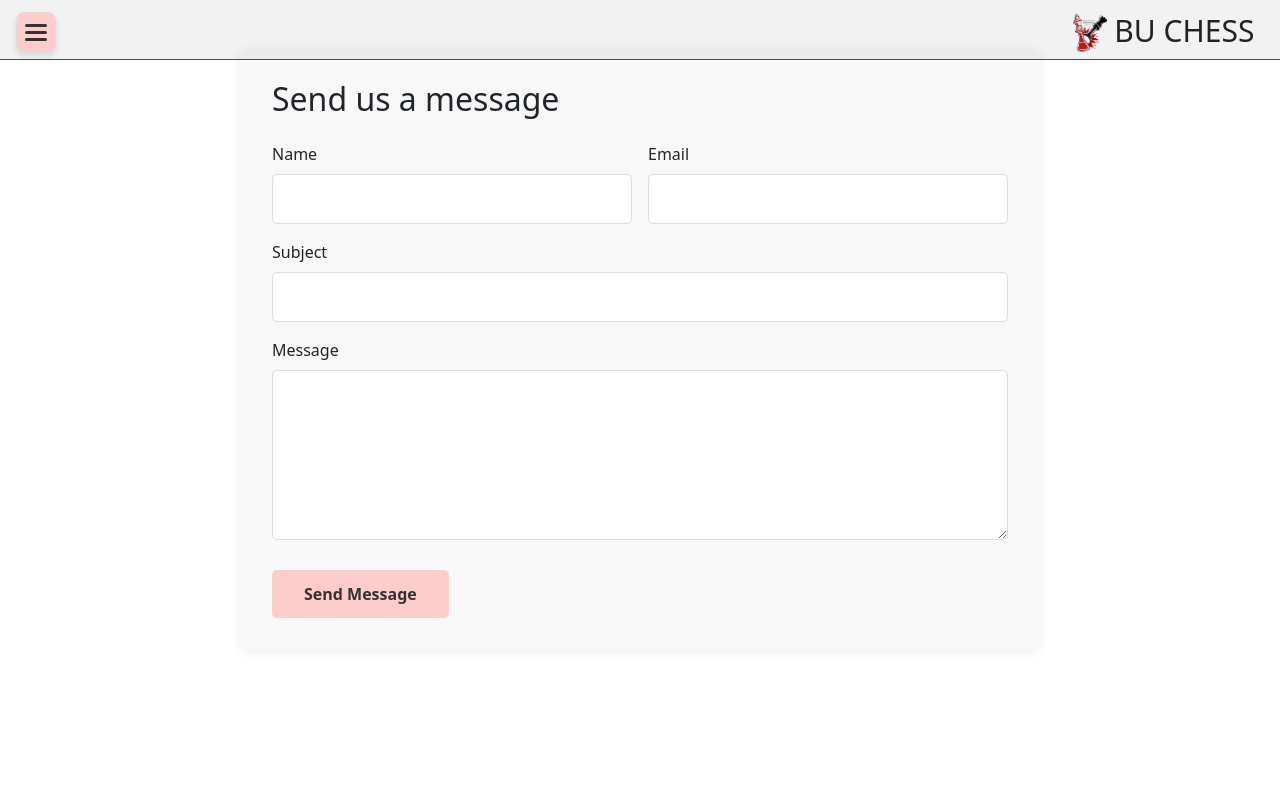
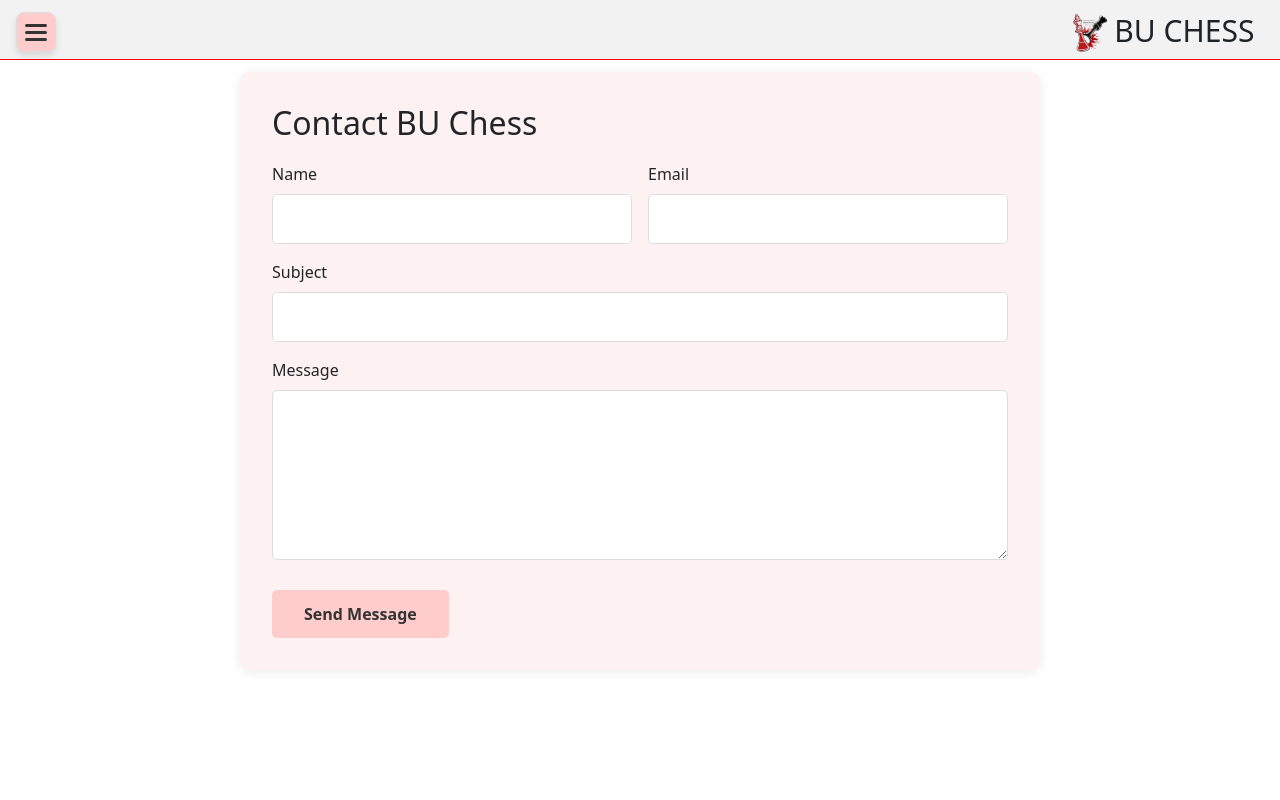
Before and after one commit to tiazheng04/bu-chess, a React app: page /contactus in a window 1280 px wide. Shown: the top 800 px of the page. Built offline with nearby package versions, Linux system fonts and the light colour scheme; the HTML template or start-up script is replaced by a standard one.

Commit message:
cleaned up styling and positioning of the contact us element

```diff
--- a/src/ContactUs.tsx
+++ b/src/ContactUs.tsx
@@ -18,14 +18,12 @@ function ContactUs() {
   const [isSubmitting, setIsSubmitting] = useState(false);
   const [submitStatus, setSubmitStatus] = useState<null | "success" | "error">(null);
 
-  // ADDED: basic client-side validation helper (optional)
   const isValid = () =>
     formData.name.trim() &&
     /\S+@\S+\.\S+/.test(formData.email) &&
     formData.subject.trim() &&
     formData.message.trim();
 
-  // Handle form input changes
   const handleChange = (e: React.ChangeEvent<HTMLInputElement | HTMLTextAreaElement>) => {
     const { name, value } = e.target;
     setFormData(prev => ({
@@ -34,7 +32,6 @@ function ContactUs() {
     }));
   };
 
-  // CHANGED: submit to Formspree via fetch
   const handleSubmit = async (e: React.FormEvent) => {
     e.preventDefault();
     setIsSubmitting(true);
@@ -47,7 +44,6 @@ function ContactUs() {
     }
 
     try {
-      // Build FormData that Formspree expects
       const payload = new FormData();
       payload.append("name", formData.name);
       payload.append("email", formData.email);
@@ -60,7 +56,7 @@ function ContactUs() {
       const res = await fetch(`https://formspree.io/f/${FORMSPREE_ID}`, {
         method: "POST",
         body: payload,
-        headers: { Accept: "application/json" } // ADDED: ensures JSON response
+        headers: { Accept: "application/json" }
       });
 
       if (res.ok) {
@@ -68,7 +64,6 @@ function ContactUs() {
         setFormData({ name: "", email: "", subject: "", message: "" });
         setSubmitStatus("success");
       } else {
-        // Formspree returns 422 for validation errors, surface message if present
         try {
           const data = await res.json();
           console.error("Formspree error:", data);
@@ -115,11 +110,12 @@ function ContactUs() {
           <div style={{
             width: "100%",
             padding: "2rem",
-            backgroundColor: "#f8f8f8",
+            marginTop: "3vh",
+            backgroundColor: "#fef1f1ff",
             borderRadius: "10px",
             boxShadow: "0 2px 12px rgba(0,0,0,0.08)"
           }}>
-            <h2 style={{ marginBottom: "1.5rem" }}>Send us a message</h2>
+            <h2 style={{ marginBottom: "2.5vh" }}>Contact BU Chess</h2>
 
             {submitStatus === "success" && (
               <div style={{
```
